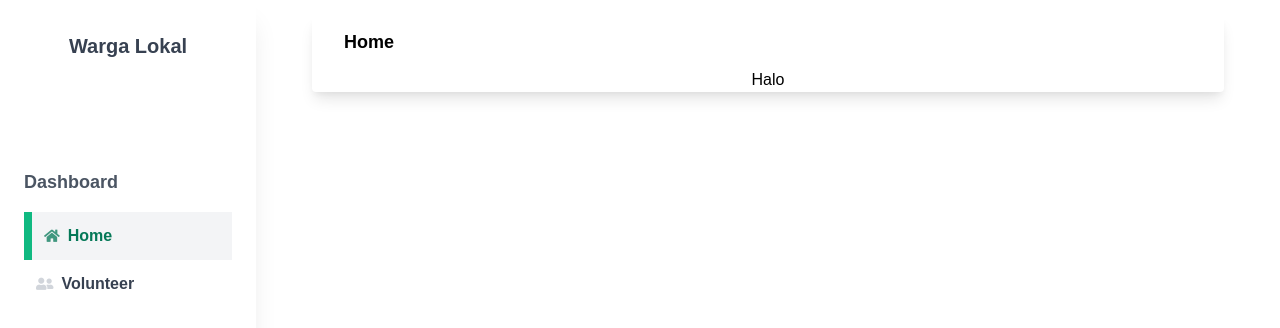
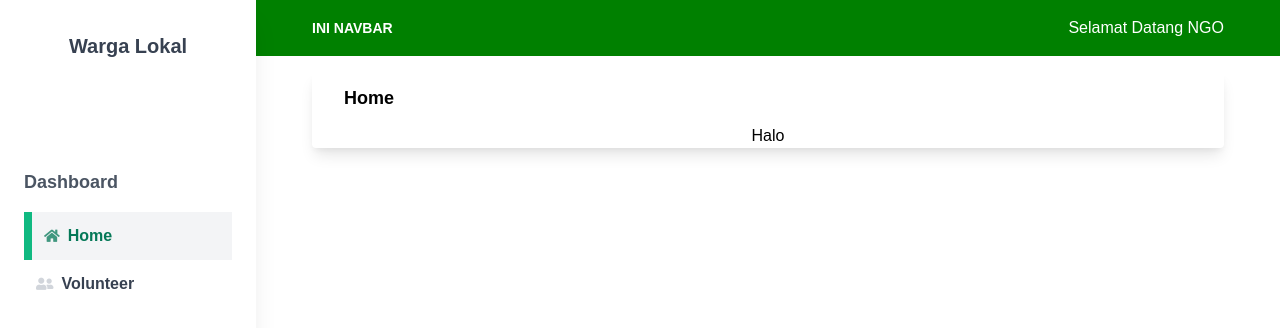
Before and after one commit to rickyrivaldo98/wargalokal-website, a React (Create React App) app: page /admin in a window 1280 px wide. Shown: the top 328 px of the page. Built offline with nearby package versions, Linux system fonts and the light colour scheme.

Commit message:
navbar v1

```diff
--- a/src/components/admin/navbarAdmin.tsx
+++ b/src/components/admin/navbarAdmin.tsx
@@ -1,8 +1,28 @@
+
+import UserDropdown from "./userDropdown";
 
 const NavbarAdmin = () => {
     return (
         <>
-            <div>Halo</div>
+            {/* Navbar */}
+            <nav className=" top-0 left-0 w-full z-10 bg-primary md:flex-row md:flex-nowrap md:justify-start flex items-center p-4">
+                <div className="w-full mx-autp items-center flex justify-between md:flex-nowrap flex-wrap md:px-10 px-4">
+                    {/* Brand */}
+                    <a
+                        className="text-white text-sm uppercase hidden lg:inline-block font-semibold"
+                        href="#pablo"
+                        onClick={(e) => e.preventDefault()}
+                    >
+                        ini navbar
+                    </a>
+
+                    {/* User */}
+                    <ul className="flex-col md:flex-row list-none items-center hidden md:flex">
+                        <UserDropdown />
+                    </ul>
+                </div>
+            </nav>
+            {/* End Navbar */}
         </>
     );
 }
--- /dev/null
+++ b/src/components/admin/userDropdown.tsx
@@ -0,0 +1,11 @@
+
+
+const UserDropdown = () => {
+    return (
+        <>
+            <div className="text-white">Selamat Datang NGO</div>
+        </>
+    );
+}
+
+export default UserDropdown;
--- a/src/pages/admin/Admin.tsx
+++ b/src/pages/admin/Admin.tsx
@@ -3,12 +3,14 @@ import "@fortawesome/fontawesome-free/css/all.min.css";
 import { Switch, Route } from "react-router-dom";
 import Dashboard from "./Dashboard";
 import VolunteerAdmin from "./VoluteerAdmin";
+import NavbarAdmin from "src/components/admin/navbarAdmin";
 
 const Admin = () => {
     return (
         <>
             <Sidebar />
             <div className="relative md:ml-64">
+                <NavbarAdmin />
                 <div className="px-4 md:px-10 mx-auto w-full">
                     <Switch>
                         <Route path="/admin/volunteer-admin">
```
